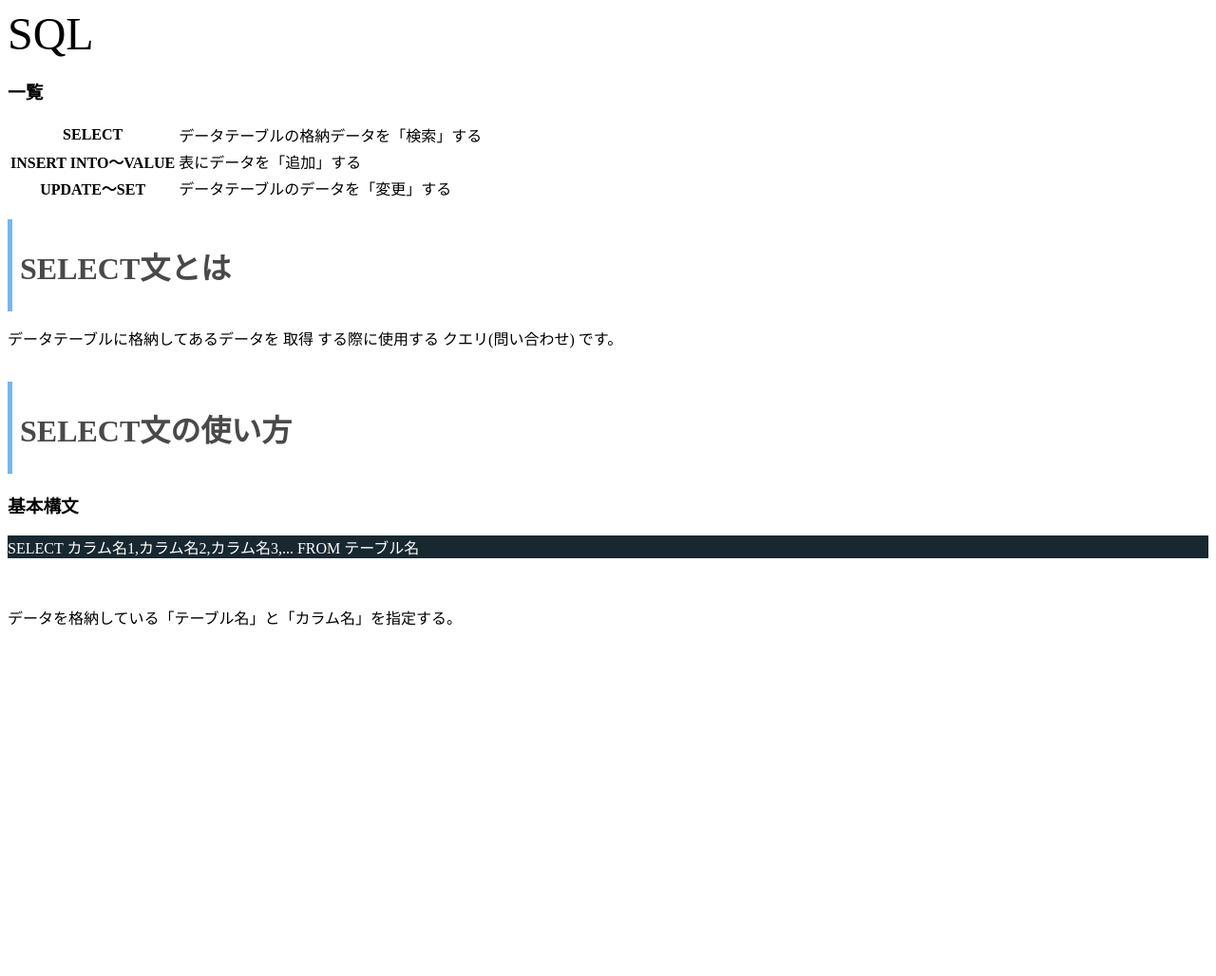
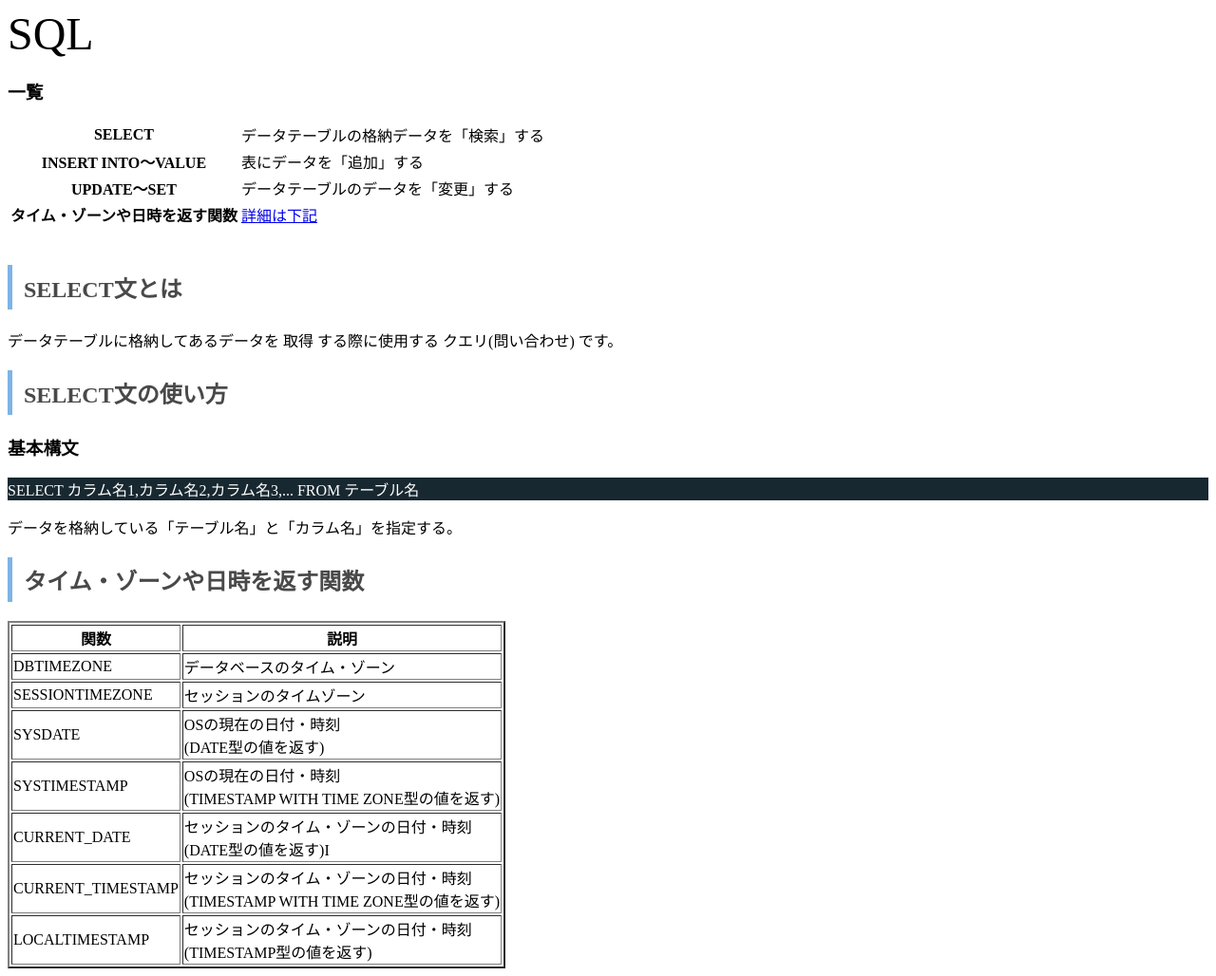
Before and after one commit to fkushi/TipsWeb.github.io, a plain HTML site: page html/List01/SQL.html in a window 1280 px wide. Shown: the whole page at 95% size. Before the commit the page ends 800 px from the top, so only its background shows below. Drawn offline with Linux system fonts and the light colour scheme; files that its build step writes are made by us from their sources.

Commit message:
雨の背景アニメーションを追記(動作しない) SQLにtimeゾーン型を追記

```diff
--- /dev/null
+++ b/css/RainAnimation_BG.css
@@ -0,0 +1,111 @@
+html {
+  height: 100%;
+}
+
+body {
+  font-family: 'Teko';
+  display: flex;
+  align-items: center;
+  justify-content: center;
+  flex-direction: column;
+  text-align: center;
+  height: 100%;
+  padding: 0;
+  margin: 0;
+  box-sizing: border-box;
+  background: #2d303a;
+  font-size: 5vh;
+  color: #fff;
+}
+
+h1 {
+  color: #fff;
+  margin-bottom: 0;
+  margin-top: 0;
+  line-height: 1;
+}
+
+small {
+  opacity: .1;
+  font-size: 60%;
+  display: block;
+  color: #fff;
+}
+
+.drop {
+  position: absolute;
+  bottom: 100%;
+  width: 10px;
+  height: 120px;
+  pointer-events: none;
+  animation: drop 0.5s linear infinite;
+}
+
+@keyframes drop {
+  0% {
+    transform: translateY(0vh);
+  }
+  75% {
+    transform: translateY(90vh);
+  }
+  100% {
+    transform: translateY(90vh);
+  }
+}
+
+.stem {
+  width: 2px;
+  height: 60%;
+  margin-left: 7px;
+  background: linear-gradient(to bottom, rgba(255, 255, 255, 0), rgba(255, 255, 255, 0.25));
+  animation: stem 0.5s linear infinite;
+}
+
+@keyframes stem {
+  0% {
+    opacity: 1;
+  }
+  65% {
+    opacity: 1;
+  }
+  75% {
+    opacity: 0;
+  }
+  100% {
+    opacity: 0;
+  }
+}
+
+.splat {
+  width: 15px;
+  height: 10px;
+  border-top: 2px dotted rgba(255, 255, 255, 0.5);
+  border-radius: 50%;
+  opacity: 1;
+  transform: scale(0);
+  animation: splat 0.5s linear infinite;
+  display: none;
+}
+
+.splat {
+  display: block;
+}
+
+@keyframes splat {
+  0% {
+    opacity: 1;
+    transform: scale(0);
+  }
+  80% {
+    opacity: 1;
+    transform: scale(0);
+  }
+  90% {
+    opacity: 0.5;
+    transform: scale(1);
+  }
+  100% {
+    opacity: 0;
+    transform: scale(1.5);
+  }
+}
--- a/html/List01/SQL.html
+++ b/html/List01/SQL.html
@@ -1,5 +1,5 @@
 <!DOCTYPE html>
-<link rel="stylesheet" href="css/BoxDesign.css">
+<link rel="stylesheet" href="../../css/BoxDesign.css">
 <head>
     <title>SQL</title>
     <body>
@@ -17,23 +17,49 @@
             <tr>
                <th>UPDATE～SET</th><td>データテーブルのデータを「変更」する</td>
             </tr>
+            <tr>
+               <th>タイム・ゾーンや日時を返す関数</th><td><a href="#time01">詳細は下記</a></td>
+            </tr>
          </table>
 
          <br>
 
-         <div class = "border01">
-            <h1>SELECT文とは</h1>
-         </div>
+         <h2 class = "border01">SELECT文とは</h2>
          <p>データテーブルに格納してあるデータを 取得 する際に使用する クエリ(問い合わせ) です。</p>
-         <br>
-          <div class = "border01">
-            <h1>SELECT文の使い方</h1>
-         </div>
+
+         <h2 class = "border01">SELECT文の使い方</h2>
          <h3>基本構文</h3>
          <p style="background-color:#0b1c24f1">
             <font color="#FFFFFF">SELECT カラム名1,カラム名2,カラム名3,... FROM テーブル名</font>
          </p>
-         <br>
          <p>データを格納している「テーブル名」と「カラム名」を指定する。</p>
+
+         <h2 id="time01" class="border01">タイム・ゾーンや日時を返す関数</h2>
+         <table border="2px">
+            <tr>
+               <th>関数</th><th>説明</th>
+            </tr>
+            <tr>
+               <td>DBTIMEZONE</td><td>データベースのタイム・ゾーン</td>
+            </tr>
+            <tr>
+               <td>SESSIONTIMEZONE</td><td>セッションのタイムゾーン</td>
+            </tr>
+            <tr>
+               <td>SYSDATE</td><td>OSの現在の日付・時刻<br>(DATE型の値を返す)</td>
+            </tr>
+            <tr>
+               <td>SYSTIMESTAMP</td><td>OSの現在の日付・時刻<br>(TIMESTAMP WITH TIME ZONE型の値を返す)</td>
+            </tr>
+            <tr>
+               <td>CURRENT_DATE</td><td>セッションのタイム・ゾーンの日付・時刻<br>(DATE型の値を返す)I</td>
+            </tr>
+            <tr>
+               <td>CURRENT_TIMESTAMP</td><td>セッションのタイム・ゾーンの日付・時刻<br>(TIMESTAMP WITH TIME ZONE型の値を返す)</td>
+            </tr>
+            <tr>
+               <td>LOCALTIMESTAMP</td><td>セッションのタイム・ゾーンの日付・時刻<br>(TIMESTAMP型の値を返す)</td>
+            </tr>
+         </table>
     </body>
 </head>
```
Also changed, not shown: html/List02/UnrealgEngine.html (+3 -1 lines), js/RainAnimation_BG.js (added, +17 -0 lines).
